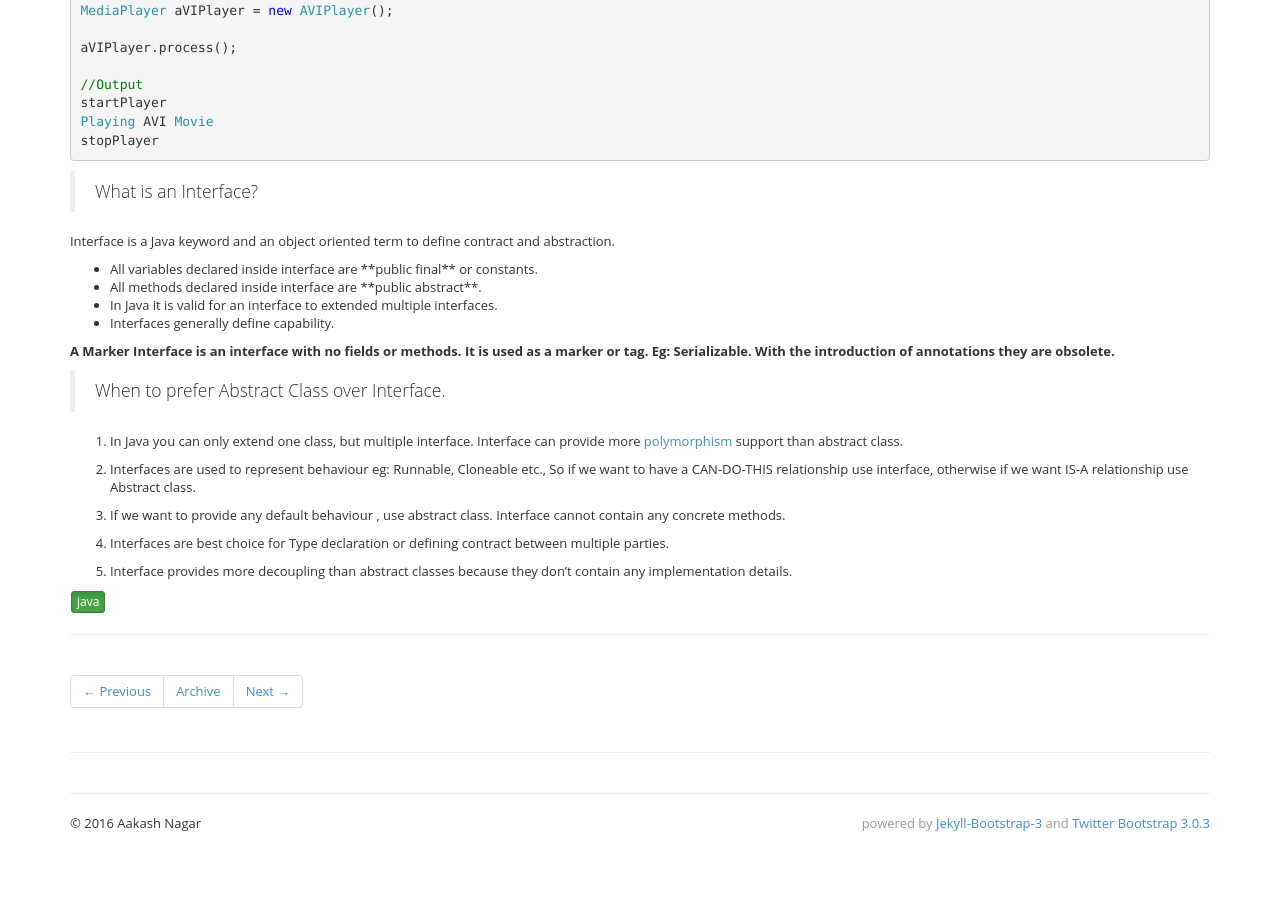
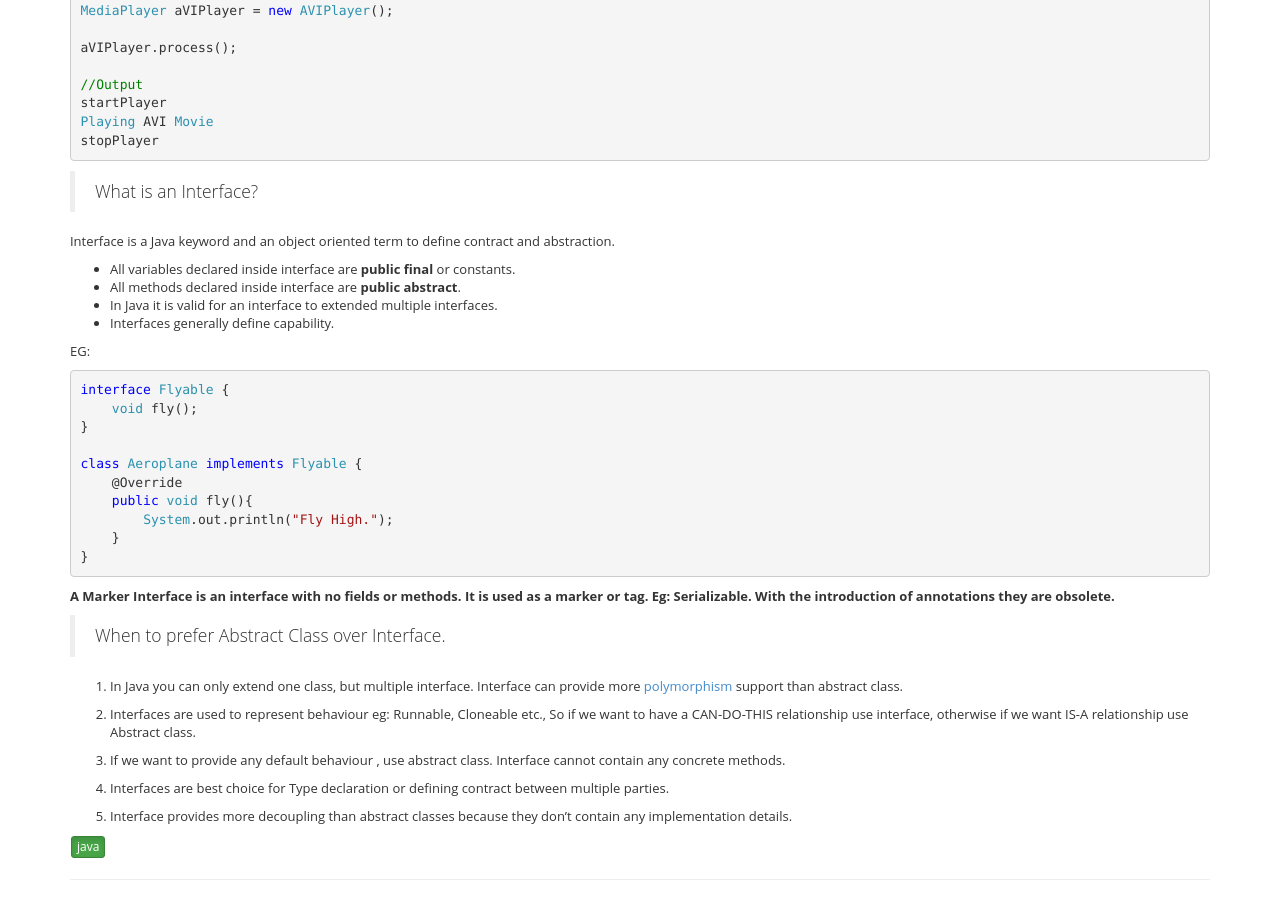
Before and after one commit to aakash01/aakash01.github.io, a Jekyll site: the page built from _posts/2014-03-27-Abstract-Class-vs-Interface.md, in a window 1280 px wide and 900 px high, scrolled down 1770 px. Built offline with Jekyll 4.4.1, drawn with Linux system fonts in a browser that asks for light colours; before the commit the page ends 2612 px from its top, so only the background shows below that.

Commit message:
Formatting changes

```diff
--- a/_posts/2014-03-27-Abstract-Class-vs-Interface.md
+++ b/_posts/2014-03-27-Abstract-Class-vs-Interface.md
@@ -117,11 +117,27 @@ stopPlayer
 Interface is a Java keyword and an object oriented term to define contract and abstraction.
 
 <ul>
-<li> All variables declared inside interface are **public final** or constants. </li>
-<li> All methods declared inside interface are **public abstract**. </li>
+<li> All variables declared inside interface are <b>public final</b> or constants. </li>
+<li> All methods declared inside interface are <b>public abstract</b>. </li>
 <li> In Java it is valid for an interface to extended multiple interfaces. </li>
 <li> Interfaces generally define capability. </li>
 </ul>
+
+EG:
+
+{% highlight java %}
+interface Flyable {
+    void fly();
+}
+
+class Aeroplane implements Flyable {
+    @Override
+    public void fly(){
+    	System.out.println("Fly High.");
+    }
+}
+
+{% endhighlight %}
 
 
 **A Marker Interface is an interface with no fields or methods. It is used as a marker or tag. Eg: Serializable.
```
